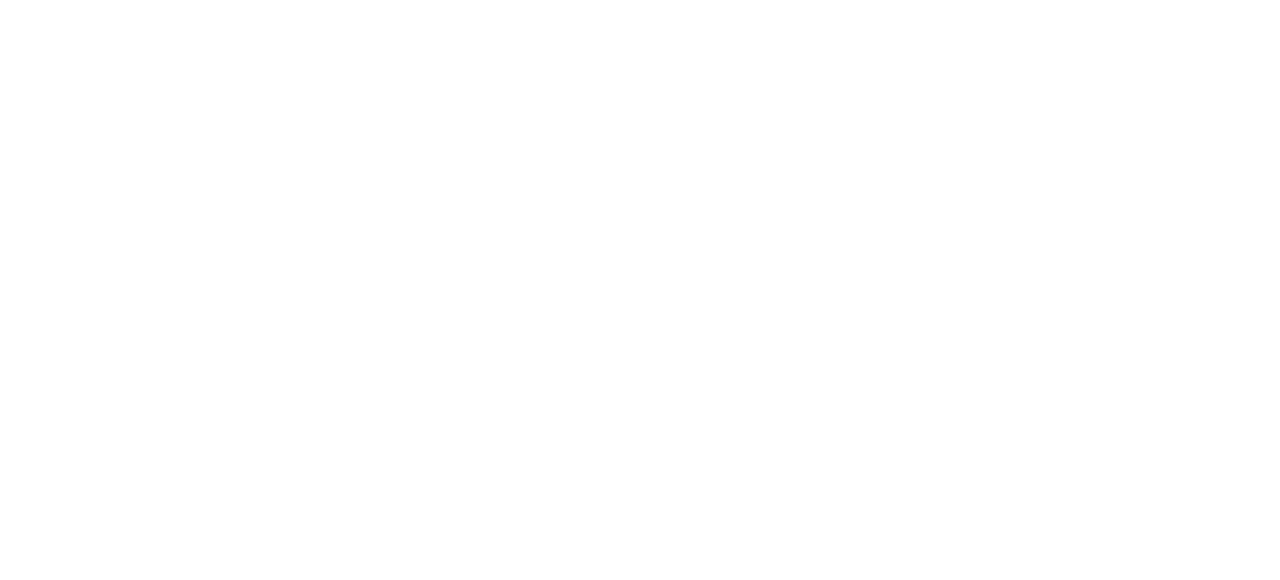
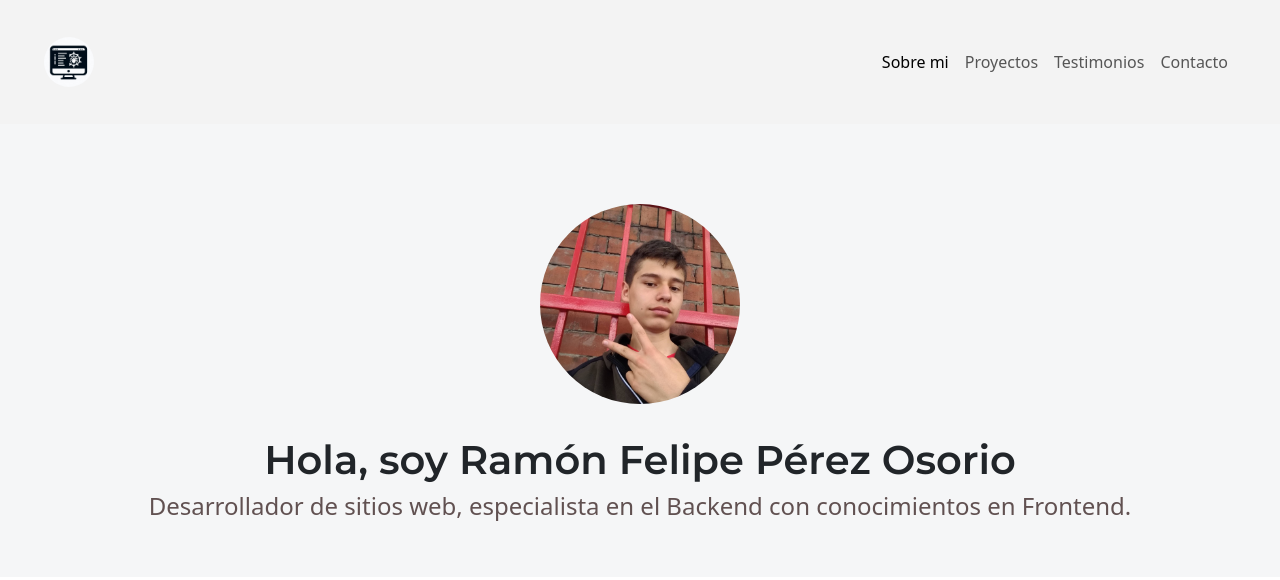
Before and after one commit to LLFELIPEVV/portafolio-web, a plain HTML site: page index.html in a window 1280 px wide. Drawn offline with nearby package versions, Linux system fonts and the light colour scheme.

Commit message:
Inicio seccion sobre mi, h1, h2, navbar, img

```diff
--- a/index.html
+++ b/index.html
@@ -30,10 +30,82 @@
         />
         <!-- CSS -->
         <link rel="stylesheet" href="styles.css" />
+        <!-- Google Fonts -->
+        <link rel="preconnect" href="https://fonts.googleapis.com" />
+        <link rel="preconnect" href="https://fonts.gstatic.com" crossorigin />
+        <link
+            href="https://fonts.googleapis.com/css2?family=Montserrat:ital,wght@0,100..900;1,100..900&display=swap"
+            rel="stylesheet"
+        />
     </head>
     <body>
         <!-- Barra de navegacion -->
+        <nav class="navbar navbar-expand-md nav-light">
+            <div class="container-fluid">
+                <button
+                    class="navbar-toggler"
+                    type="button"
+                    data-bs-toggle="collapse"
+                    data-bs-target="#navbar-toggler"
+                    aria-controls="navbar-toggler"
+                    aria-expanded="false"
+                    aria-label="Toggle navigation"
+                >
+                    <span class="navbar-toggler-icon"></span>
+                </button>
+                <div class="collapse navbar-collapse" id="navbar-toggler">
+                    <a class="navbar-brand" href="#">
+                        <img
+                            src="img/_fd6297c6-ebf5-4a8d-929c-7df4e01854a2.jpg"
+                            width="50"
+                            alt="Logo de la pagina web"
+                            class="rounded-circle"
+                        />
+                    </a>
+                    <ul
+                        class="navbar-nav d-flex justify-content-center align-items-center"
+                    >
+                        <li class="nav-item">
+                            <a
+                                class="nav-link active"
+                                aria-current="page"
+                                href="#"
+                                >Sobre mi</a
+                            >
+                        </li>
+                        <li class="nav-item">
+                            <a class="nav-link" href="#">Proyectos</a>
+                        </li>
+                        <li class="nav-item">
+                            <a class="nav-link" href="#">Testimonios</a>
+                        </li>
+                        <li class="nav-item">
+                            <a class="nav-link" href="#">Contacto</a>
+                        </li>
+                    </ul>
+                </div>
+            </div>
+        </nav>
 
+        <!-- Seccion Hero -->
+        <section class="hero align-items-stretch">
+            <div
+                class="hero-principal d-flex flex-column justify-content-center align-items-center"
+            >
+                <div class="circular-image rounded-circle">
+                    <img
+                        class="hero-imagen-desarrollador"
+                        src="img/IMG_20200202_121043525.jpg"
+                        alt="Foto de Ramón"
+                    />
+                </div>
+                <h1>Hola, soy Ramón Felipe Pérez Osorio</h1>
+                <h2>
+                    Desarrollador de sitios web, especialista en el Backend con
+                    conocimientos en Frontend.
+                </h2>
+            </div>
+        </section>
         <!-- Bootstrap -->
         <script
             src="https://cdn.jsdelivr.net/npm/bootstrap@5.3.3/dist/js/bootstrap.bundle.min.js"
--- a/styles.css
+++ b/styles.css
@@ -0,0 +1,68 @@
+/* Barra de navegacion */
+
+.navbar {
+    padding: 2rem;
+    background-color: #f3f3f3;
+}
+
+.navbar-collapse {
+    align-items: center;
+    justify-content: space-between;
+}
+
+/* Estilos generales */
+
+section {
+    display: flex;
+    flex-direction: column;
+    align-items: center;
+    justify-content: center;
+}
+
+h1 {
+    font-size: 2.5rem;
+    font-family: "Montserrat", sans-serif;
+    font-optical-sizing: auto;
+    font-weight: 600;
+    font-style: normal;
+}
+
+/* Seccion Hero */
+
+.hero {
+    background-color: #f5f6f7;
+    min-height: 450px;
+    text-align: center;
+}
+
+.hero-principal {
+    padding: 3rem;
+}
+
+.circular-image {
+    width: 200px;
+    height: 200px;
+    overflow: hidden;
+    display: flex;
+    justify-content: center;
+    align-items: center;
+    margin: 2rem;
+}
+
+.hero-imagen-desarrollador {
+    width: 200px;
+    height: auto;
+}
+
+.hero-principal h2 {
+    font-size: 1.5rem;
+    color: #615151;
+}
+
+/* Adaptable (Responsivo) */
+
+@media screen and (max-width: 767px) {
+    .navbar-brand {
+        display: none;
+    }
+}
```
Also changed, not shown: img/IMG_20200202_121043525.jpg (added).
